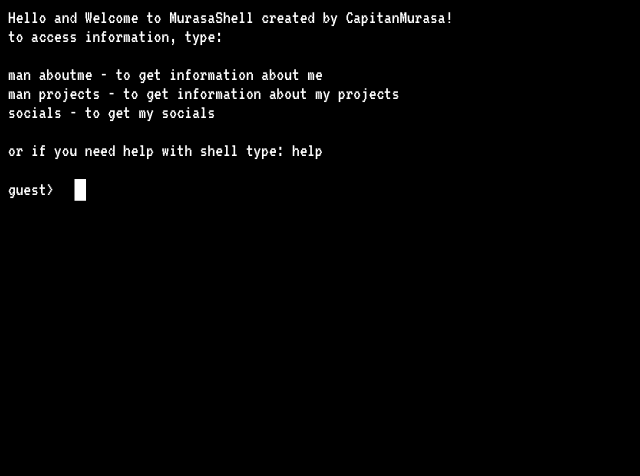
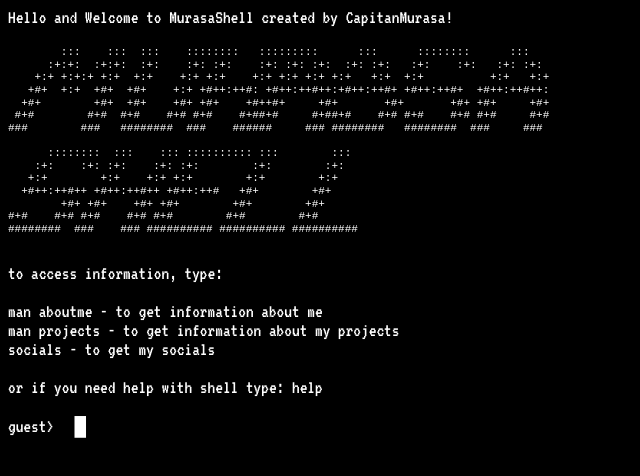
Before and after one commit to CapitanMurasa/murasashell, a website built with Vite: page index.html in a window 1280 px wide. Shown: the whole page, without its empty margins (0-640 px from the left). Built offline with nearby package versions, Linux system fonts and the light colour scheme.

Commit message:
modified:   index.html 	modified:   src/style/style.css

```diff
--- a/index.html
+++ b/index.html
@@ -10,7 +10,25 @@
 <body>
     <div id="terminal">
         <div id="output">
-            <div class="line">Hello and Welcome to MurasaShell created by CapitanMurasa!</div>
+            <div class="line">Hello and Welcome to MurasaShell created by CapitanMurasa!</div><br>
+            <pre class="ascii-banner">
+        :::    :::  :::    ::::::::   :::::::::      :::      ::::::::      :::
+      :+:+:  :+:+:  :+:    :+: :+:    :+: :+: :+:  :+: :+:   :+:    :+:   :+: :+:
+    +:+ +:+:+ +:+  +:+    +:+ +:+    +:+ +:+ +:+ +:+   +:+  +:+          +:+   +:+
+   +#+  +:+  +#+  +#+    +:+ +#++:++#: +#++:++#++:+#++:++#+ +#++:++#+  +#++:++#++:
+  +#+        +#+  +#+    +#+ +#+    +#++#+     +#+       +#+       +#+ +#+     +#+
+ #+#        #+#  #+#    #+# #+#    #+##+#     #+##+#    #+# #+#    #+# #+#     #+#
+###        ###   ########  ###    ######     ### ########   ########  ###     ###
+
+      ::::::::  :::    ::: :::::::::: :::        :::
+    :+:    :+: :+:    :+: :+:        :+:        :+:
+   +:+        +:+    +:+ +:+        +:+        +:+
+  +#++:++#++ +#++:++#++ +#++:++#   +#+        +#+
+        +#+ +#+    +#+ +#+        +#+        +#+
+#+#    #+# #+#    #+# #+#        #+#        #+#
+########  ###    ### ########## ########## ##########
+            </pre>
+
             <div class="line">to access information, type:</div>
             <div class="line"><br></div>
             <div class="line">man aboutme - to get information about me</div>
--- a/src/style/style.css
+++ b/src/style/style.css
@@ -35,3 +35,13 @@ body {
     height: auto;
     border-radius: 4px;
 }
+
+.ascii-banner {
+    font-family: 'Courier New', Courier, monospace;
+    font-size: 11px;
+    line-height: 1.15;
+    white-space: pre;
+    user-select: none;
+    margin: 0 0 1rem 0;
+    overflow-x: auto;
+}
```
